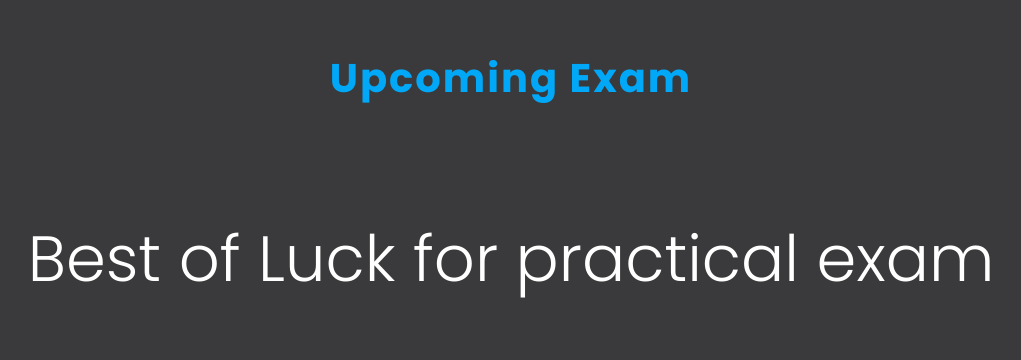
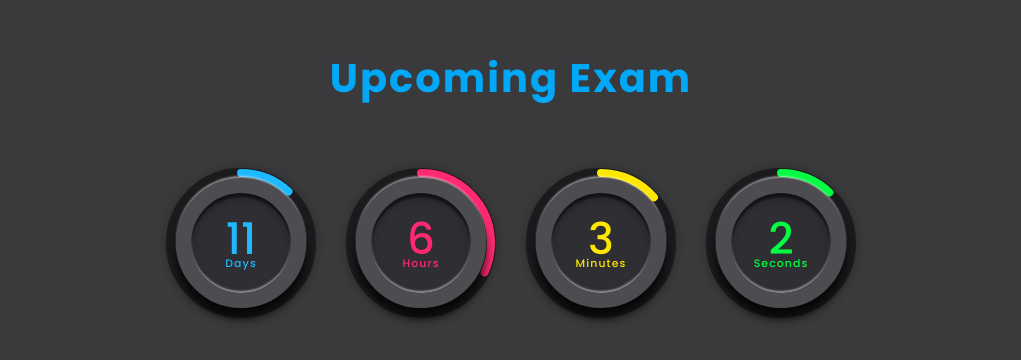
Before and after one commit to ashikeelahi3/programming_2h, a plain HTML site: page pages/exam.html in a window 1280 px wide. Shown: the part 152-512 px from the top of the page, without its empty margins (129-1150 px from the left). Drawn offline with Linux system fonts and the light colour scheme.

Commit message:
Update exam dates

```diff
--- a/pages/exam.html
+++ b/pages/exam.html
@@ -52,12 +52,12 @@
         let mm = document.getElementById('mm')
         let ss = document.getElementById('ss')
 
-        let examDate = ['05/30/2024', '06/05/2024', '07/03/2024', '07/08/2024', '07/13/2024', '07/20/2024', '07/24/2024', '07/28/2024']
+        let examDate = ['05/30/2024', '06/05/2024', '09/22/2024', '09/29/2024', '10/06/2024', '10/16/2024', '10/21/2024', '10/27/2024']
         // mm/dd/yyyy
 
         let x = setInterval(function () {
             for(let i = 0; i <examDate.length; i++) {
-                let end = new Date(`${examDate[i]} 09:30:00`).getTime()
+                let end = new Date(`${examDate[i]} 13:00:00`).getTime()
                 let countDown = new Date().getTime()
                 var distance = end - countDown;
 
```
